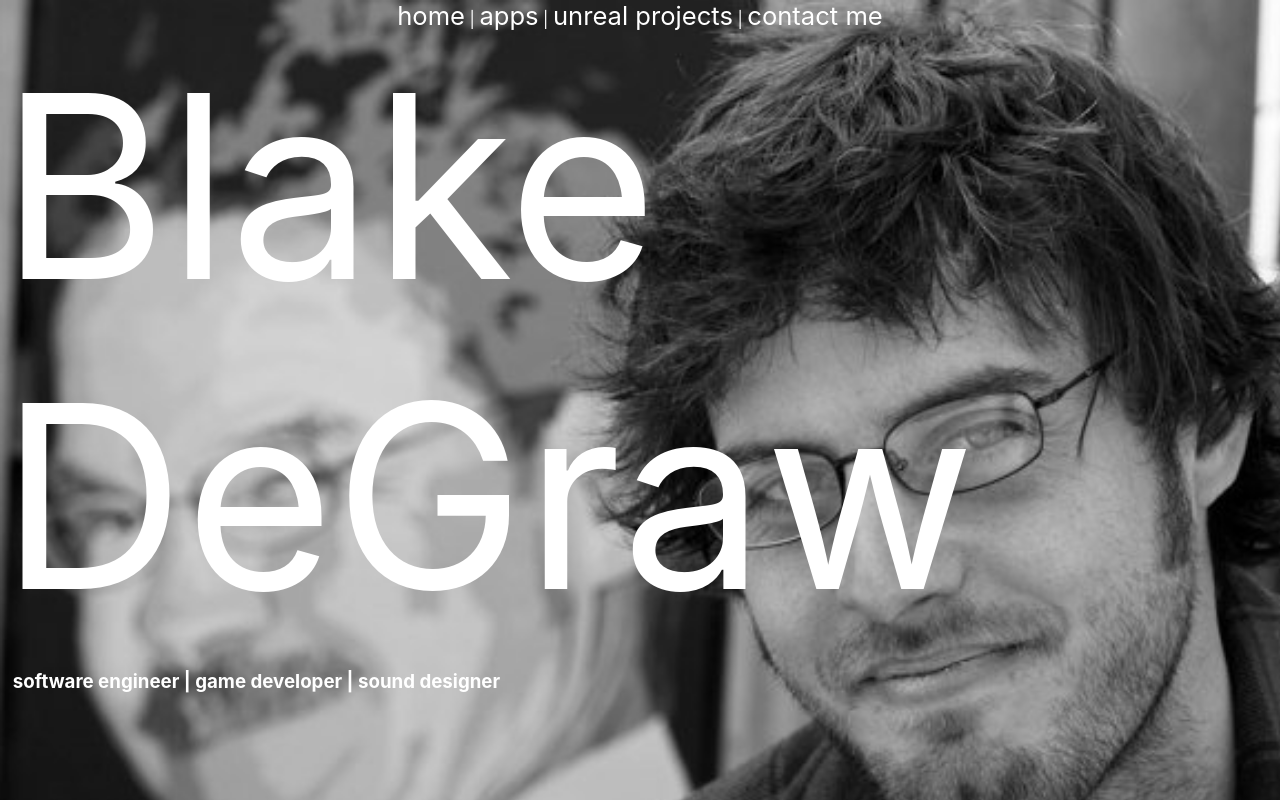
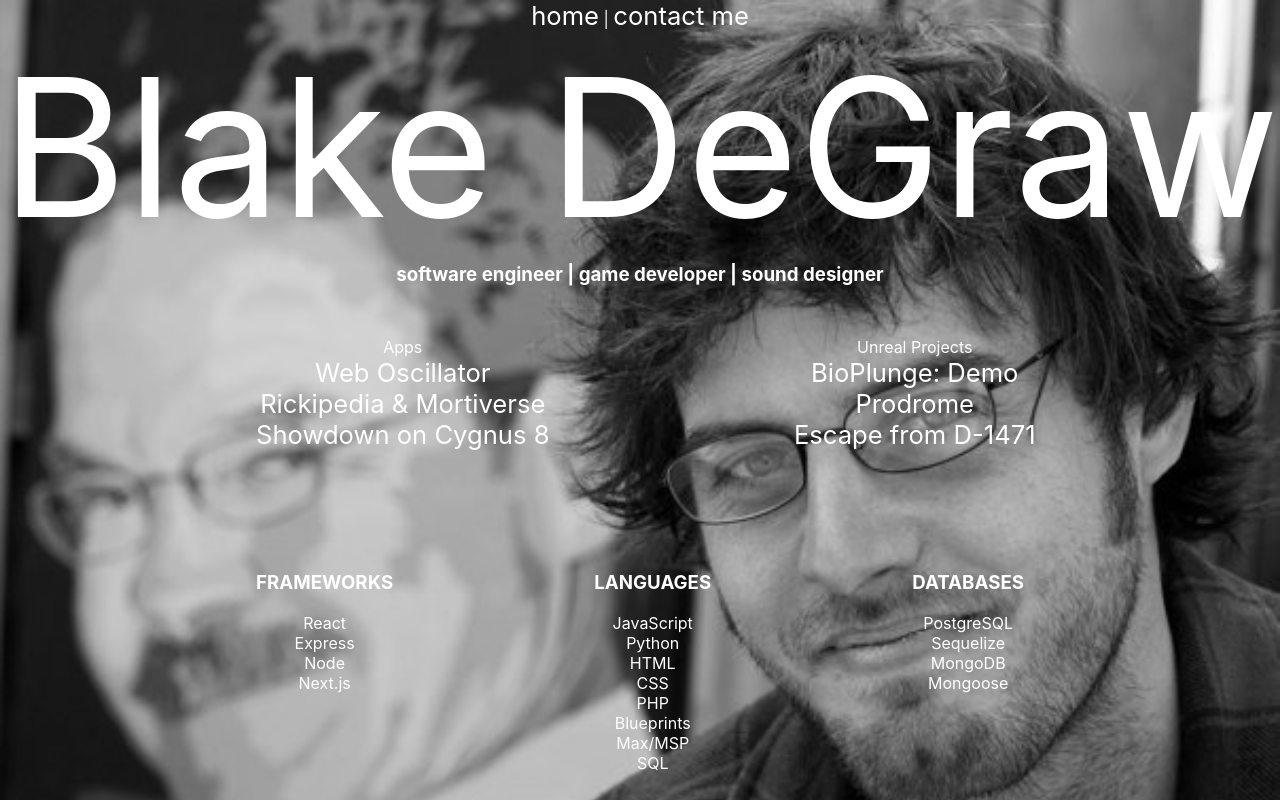
Before and after one commit to Blake-D/Blake-DeGraw-portfolio, a Next.js app: page / in a window 1280 px wide. Shown: the top 800 px of the page. Built offline with nearby package versions, Linux system fonts and the light colour scheme.

Commit message:
simplified like crazy. looking much better

```diff
--- a/pages/index.js
+++ b/pages/index.js
@@ -9,13 +9,25 @@ export default function Home() {
       </Head>
         <div className="nav-links">
           <Link href="/"><a className="link">home</a></Link> {' | '}
-          <Link href="/webapps"><a className="link">apps</a></Link>{' | '}
-          <Link href="/games"><a className="link">unreal projects</a></Link>{' | '}
           <Link href="/contact"><a className="link">contact me</a></Link>
         </div>
         <p className="title-text">Blake DeGraw</p>
         <h3 className="blurb">software engineer | game developer | sound designer</h3>
-        <div className="wrap">
+        <div className="project-wrap">
+          <div className="app-list">
+            Apps<br></br>
+            <Link href="https://blake-d.github.io/web-oscillator/"><a target="_blank" className="link">Web Oscillator</a></Link><br></br>
+            <Link href="https://rickipedia.herokuapp.com/"><a target="_blank" className="link">Rickipedia & Mortiverse</a></Link><br></br>
+            <Link href="https://blake-d.github.io/ShowdownOnCygnus8/"><a target="_blank" className="link">Showdown on Cygnus 8</a></Link>
+          </div>
+          <div className="game-list">
+            Unreal Projects<br></br>
+            <Link href="/bioplunge"><a className="link">BioPlunge: Demo</a></Link><br></br>
+            <Link href="/prodrome"><a className="link">Prodrome</a></Link><br></br>
+            <Link href="/escape"><a className="link">Escape from D-1471</a></Link>
+          </div>
+        </div>
+        <div className="info-wrap">
           <div className="left">
             <h3>FRAMEWORKS</h3>
             <p>
@@ -55,7 +67,14 @@ export default function Home() {
             //   background-repeat: no-repeat;
             //   background-size: cover;
             // }
-            .wrap{
+            .project-wrap{
+              text-align: center;
+            }
+            .app-list{
+              margin-left: 20vw;
+              float: left;
+            }
+            .info-wrap{
               text-align: center;
               padding-top: 8vw;
             }
@@ -80,13 +99,16 @@ export default function Home() {
             }
             .title-text{
               color: white;
-              font-size: 20vw;
-              text-align: left;
+              font-size: 15vw;
+              text-align: center;
+              marging-right: 2vw;
               margin-top: 2;
-              margin-bottom: 0;
+              margin-bottom: 0vw;
             }
             .blurb{
-              margin-left: 1vw;
+              text-align: center;
+              margin-top: 0vw;
+              margin-bottom: 4vw;
               color: white;
             }
             .nav-links{
--- a/styles/globals.css
+++ b/styles/globals.css
@@ -3,6 +3,7 @@ html {
   background-image: url("/mural.jpg");
   background-repeat: no-repeat;
   background-size: cover;
+  height: 100vh;
 }
 
 .link:hover{
```
Also changed, not shown: pages/bioplunge.js (+0 -7 lines), pages/prodrome.js (+1 -7 lines).
